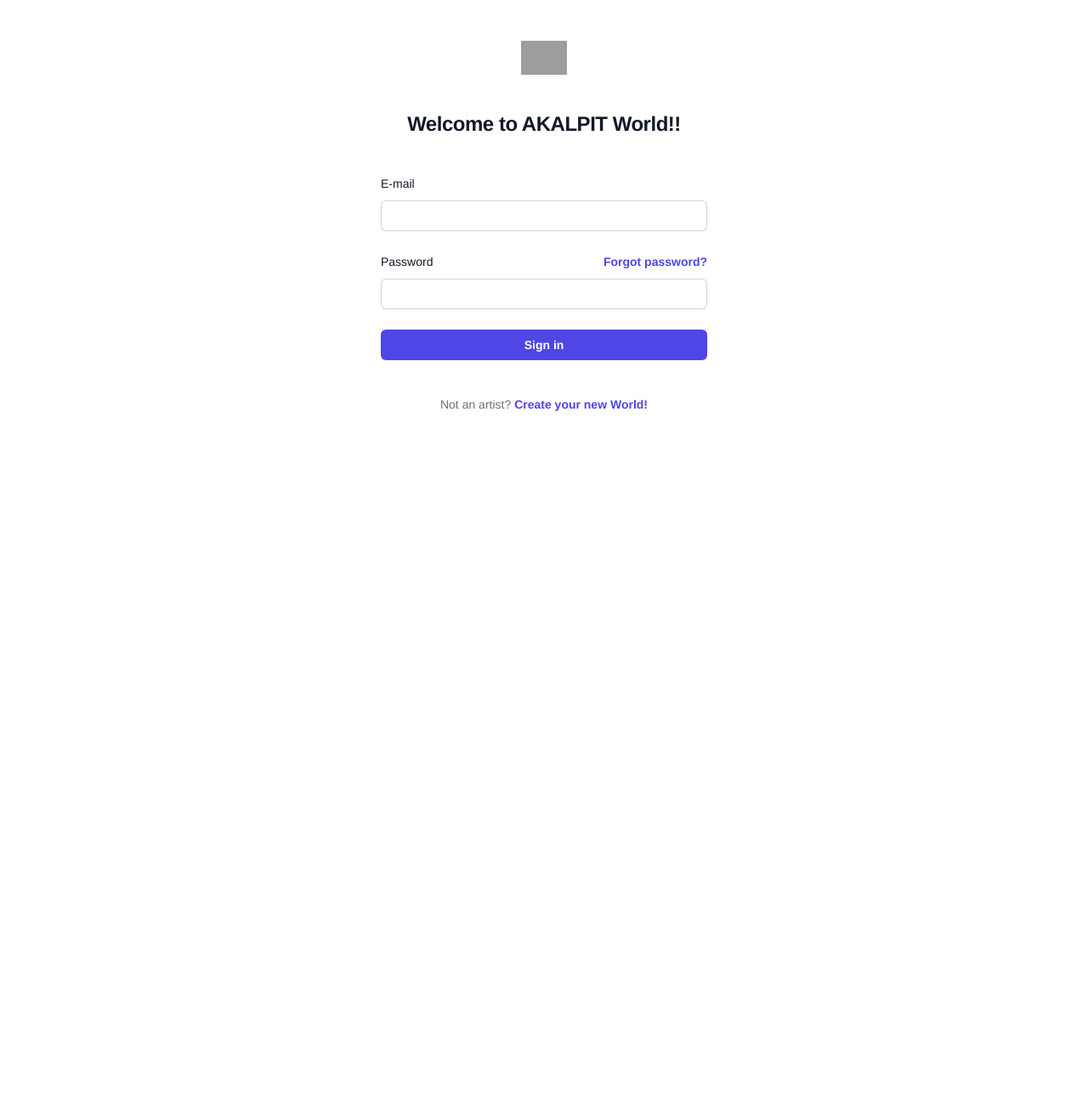
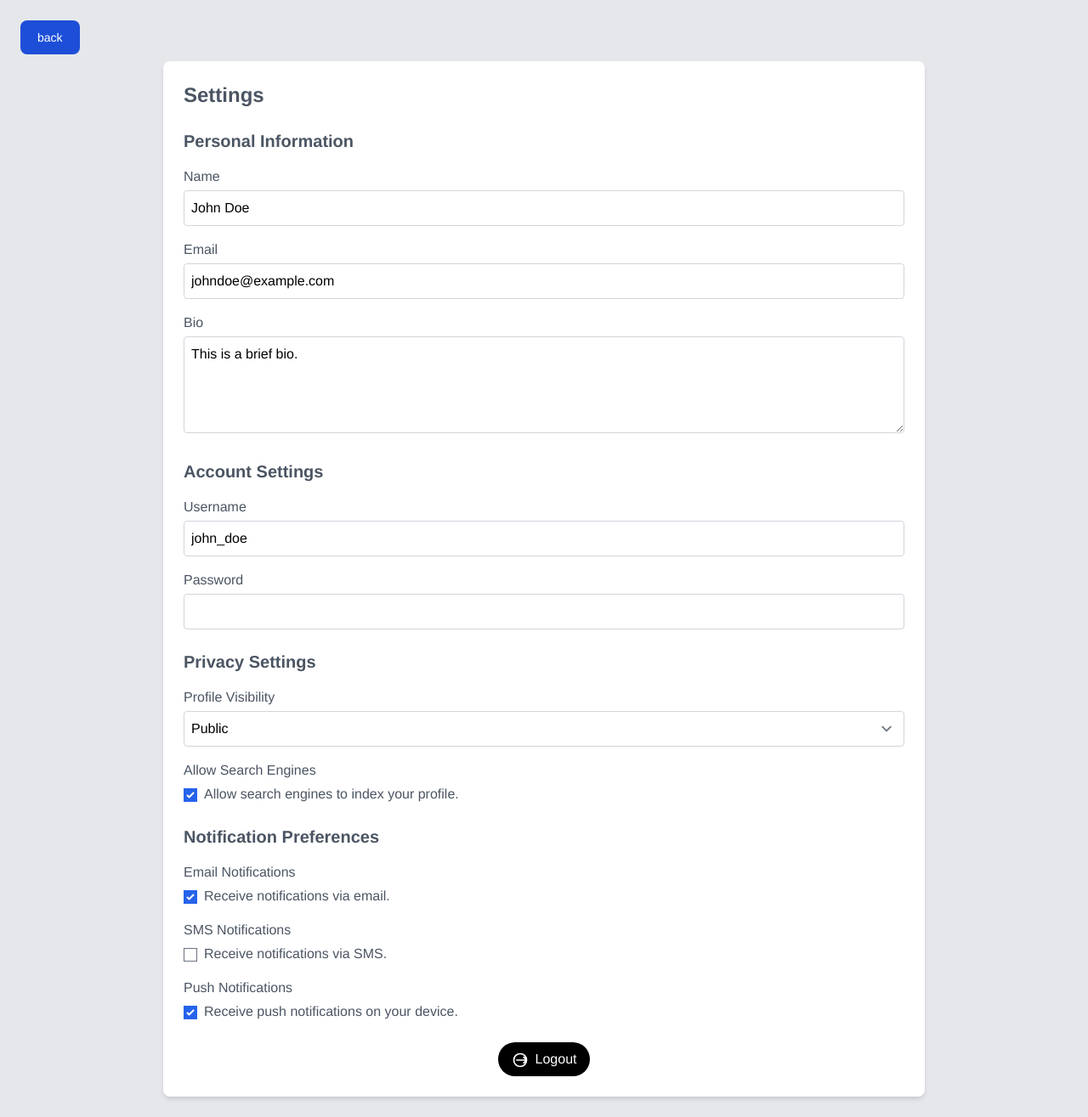
Before and after one commit to 256bitguy/akalpit, a React (Vite) app: page /setting in a window 1280 px wide. Before the commit this address led to /auth/login. Shown: the whole page at 85% size. Before the commit the page ends 800 px from the top, so only its background shows below. Built offline with nearby package versions, Linux system fonts and the light colour scheme; grey boxes are pictures that could not be loaded.

Commit message:
added notifications, setting page

```diff
--- a/src/components/Header.jsx
+++ b/src/components/Header.jsx
@@ -103,20 +103,22 @@ export default function Example() {
                      </div>
                      <div className="items-center flex gap-4" >
                      <Bell />
-                      <h1>Notification</h1>
+                      <Link to="/notifications"><h1>Notification</h1></Link>
 
                      </div>
                      <div className="items-center flex gap-4" >
                      <Settings />
-                      <h1>Settings</h1>
+                     <Link to="/setting"> <h1>Settings</h1></Link>
 
                      </div>
-                    <Link to="/auth/login">
+
                     <div className="items-center flex gap-4" >
-                    <LogOut />
-                      <h1>Logout</h1>
-                    </div></Link>
-                      </div>
+                   <LogOut />
+                   <Link to='/auth/login'>
+                      <h1  >Logout</h1>
+                     </Link>
+                     </div>
+                     </div>
 
                   </DrawerDialogAka>
                 </DrawerAka>
--- /dev/null
+++ b/src/components/Notifications.jsx
@@ -0,0 +1,54 @@
+import React from 'react';
+import { useNavigate } from 'react-router-dom';
+import { ButtonsAka } from '../UI';
+
+const notifications = [
+  {
+    type: 'event',
+    title: 'Upcoming Event: React Conference',
+    description: 'Don’t miss the React Conference happening next week. Check out the agenda and speakers.',
+    date: '2024-09-12',
+  },
+  {
+    type: 'request',
+    title: 'New Follower Request',
+    description: 'User123 wants to follow you. Accept or decline the request.',
+  },
+  {
+    type: 'request',
+    title: 'New Following Request',
+    description: 'User456 wants to follow you back. Accept or decline the request.',
+  },
+  {
+    type: 'update',
+    title: 'Event Update',
+    description: 'The React Conference schedule has been updated. Please check the latest timings.',
+    date: '2024-09-10',
+  },
+];
+
+const Notifications = () => {
+    const navigate=useNavigate();
+  return (
+    <div className="bg-gray-200 min-h-screen p-6">
+          <ButtonsAka onClick={()=>navigate(-1)}>back</ButtonsAka>
+      {/* Notifications Card */}
+      <div className="bg-white p-6 rounded-lg shadow-md max-w-3xl mx-auto">
+        <h1 className="text-2xl font-semibold text-gray-600 mb-4">Notifications</h1>
+        <div className="space-y-4">
+          {notifications.map((notification, index) => (
+            <div key={index} className="bg-gray-100 p-4 rounded-lg shadow-sm">
+              <h2 className="text-lg font-semibold text-gray-700">{notification.title}</h2>
+              <p className="text-gray-600">{notification.description}</p>
+              {notification.date && (
+                <p className="text-gray-400 mt-2">Date: {notification.date}</p>
+              )}
+            </div>
+          ))}
+        </div>
+      </div>
+    </div>
+  );
+};
+
+export default Notifications;
--- /dev/null
+++ b/src/components/Settings.jsx
@@ -0,0 +1,167 @@
+import React, { useState } from 'react';
+import { ButtonsAka } from '../UI';
+import { useNavigate } from 'react-router-dom';
+
+const Setting = () => {
+    const navigate=useNavigate();
+  const [notifications, setNotifications] = useState({
+    email: true,
+    sms: false,
+    push: true,
+  });
+
+  const handleNotificationChange = (event) => {
+    setNotifications({
+      ...notifications,
+      [event.target.name]: event.target.checked,
+    });
+  };
+
+  return (
+    <div className="bg-gray-200 min-h-screen p-6">
+        <ButtonsAka onClick={()=>navigate(-1)}>back</ButtonsAka>
+      <div className="bg-white p-6 rounded-lg shadow-md max-w-4xl mx-auto">
+        <h1 className="text-2xl font-semibold text-gray-600 mb-6">Settings</h1>
+
+        {/* Personal Information */}
+        <div className="mb-6">
+          <h2 className="text-xl font-semibold text-gray-600 mb-4">Personal Information</h2>
+          <div className="space-y-4">
+            <div>
+              <label htmlFor="name" className="block text-gray-600 mb-1">Name</label>
+              <input
+                id="name"
+                type="text"
+                className="w-full p-2 border border-gray-300 rounded"
+                defaultValue="John Doe"
+              />
+            </div>
+            <div>
+              <label htmlFor="email" className="block text-gray-600 mb-1">Email</label>
+              <input
+                id="email"
+                type="email"
+                className="w-full p-2 border border-gray-300 rounded"
+                defaultValue="johndoe@example.com"
+              />
+            </div>
+            <div>
+              <label htmlFor="bio" className="block text-gray-600 mb-1">Bio</label>
+              <textarea
+                id="bio"
+                className="w-full p-2 border border-gray-300 rounded"
+                rows="4"
+                defaultValue="This is a brief bio."
+              ></textarea>
+            </div>
+          </div>
+        </div>
+
+        {/* Account Settings */}
+        <div className="mb-6">
+          <h2 className="text-xl font-semibold text-gray-600 mb-4">Account Settings</h2>
+          <div className="space-y-4">
+            <div>
+              <label htmlFor="username" className="block text-gray-600 mb-1">Username</label>
+              <input
+                id="username"
+                type="text"
+                className="w-full p-2 border border-gray-300 rounded"
+                defaultValue="john_doe"
+              />
+            </div>
+            <div>
+              <label htmlFor="password" className="block text-gray-600 mb-1">Password</label>
+              <input
+                id="password"
+                type="password"
+                className="w-full p-2 border border-gray-300 rounded"
+              />
+            </div>
+          </div>
+        </div>
+
+        {/* Privacy Settings */}
+        <div className="mb-6">
+          <h2 className="text-xl font-semibold text-gray-600 mb-4">Privacy Settings</h2>
+          <div className="space-y-4">
+            <div>
+              <label htmlFor="profile-visibility" className="block text-gray-600 mb-1">Profile Visibility</label>
+              <select
+                id="profile-visibility"
+                className="w-full p-2 border  border-gray-300 rounded"
+                defaultValue="public"
+              >
+                <option value="public">Public</option>
+                <option value="private">Private</option>
+                <option value="friends">Friends</option>
+              </select>
+            </div>
+            <div>
+              <label htmlFor="searchability" className="block text-gray-600 mb-1">Allow Search Engines</label>
+              <input
+                id="searchability"
+                type="checkbox"
+                className="mr-2"
+                defaultChecked
+              />
+              <span className="text-gray-600">Allow search engines to index your profile.</span>
+            </div>
+          </div>
+        </div>
+
+        {/* Notification Preferences */}
+        <div className="mb-6">
+          <h2 className="text-xl font-semibold text-gray-600 mb-4">Notification Preferences</h2>
+          <div className="space-y-4">
+            <div>
+              <label className="block text-gray-600 mb-1">Email Notifications</label>
+              <input
+                type="checkbox"
+                name="email"
+                checked={notifications.email}
+                onChange={handleNotificationChange}
+                className="mr-2"
+              />
+              <span className="text-gray-600">Receive notifications via email.</span>
+            </div>
+            <div>
+              <label className="block text-gray-600 mb-1">SMS Notifications</label>
+              <input
+                type="checkbox"
+                name="sms"
+                checked={notifications.sms}
+                onChange={handleNotificationChange}
+                className="mr-2"
+              />
+              <span className="text-gray-600">Receive notifications via SMS.</span>
+            </div>
+            <div>
+              <label className="block text-gray-600 mb-1">Push Notifications</label>
+              <input
+                type="checkbox"
+                name="push"
+                checked={notifications.push}
+                onChange={handleNotificationChange}
+                className="mr-2"
+              />
+              <span className="text-gray-600">Receive push notifications on your device.</span>
+            </div>
+          </div>
+        </div>
+
+        {/* Logout Button */}
+        <div className="text-center">
+          <button className="bg-black text-white py-2 px-4 rounded-full hover:bg-gray-600 transition duration-300">
+            <svg className="w-5 h-5 inline-block mr-2" fill="none" stroke="currentColor" viewBox="0 0 24 24" xmlns="http://www.w3.org/2000/svg">
+              <path strokeLinecap="round" strokeLinejoin="round" strokeWidth="2" d="M17 16l4-4m0 0l-4-4m4 4H7M3 12a9 9 0 1118 0A9 9 0 013 12z"></path>
+            </svg>
+            Logout
+          </button>
+        </div>
+      </div>
+    </div>
+  );
+};
+
+export default Setting;
--- a/src/libs/sdk/auth/loader.js
+++ b/src/libs/sdk/auth/loader.js
@@ -10,7 +10,7 @@ export function authLoader() {
 
 export function unAuthenticatedLoader() {
   if (localStorage.getItem('AK_AUTH_TOKEN')) {
-    return redirect('/auth');
+    return redirect('/auth/login');
   }
   return null;
 }
```
Also changed, not shown: src/App.jsx (+8 -0 lines).
